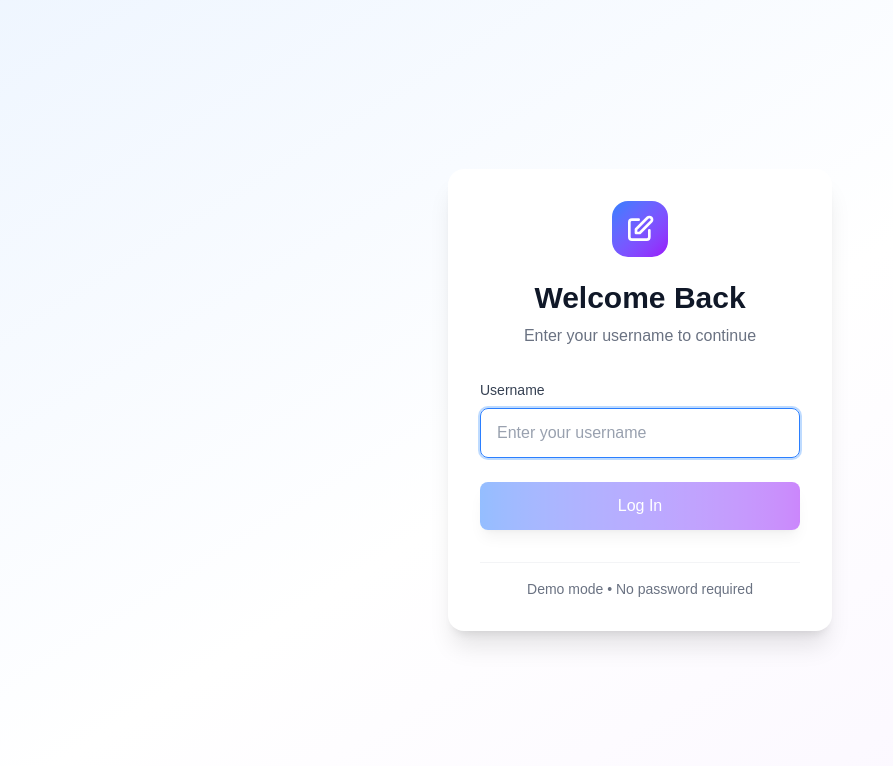
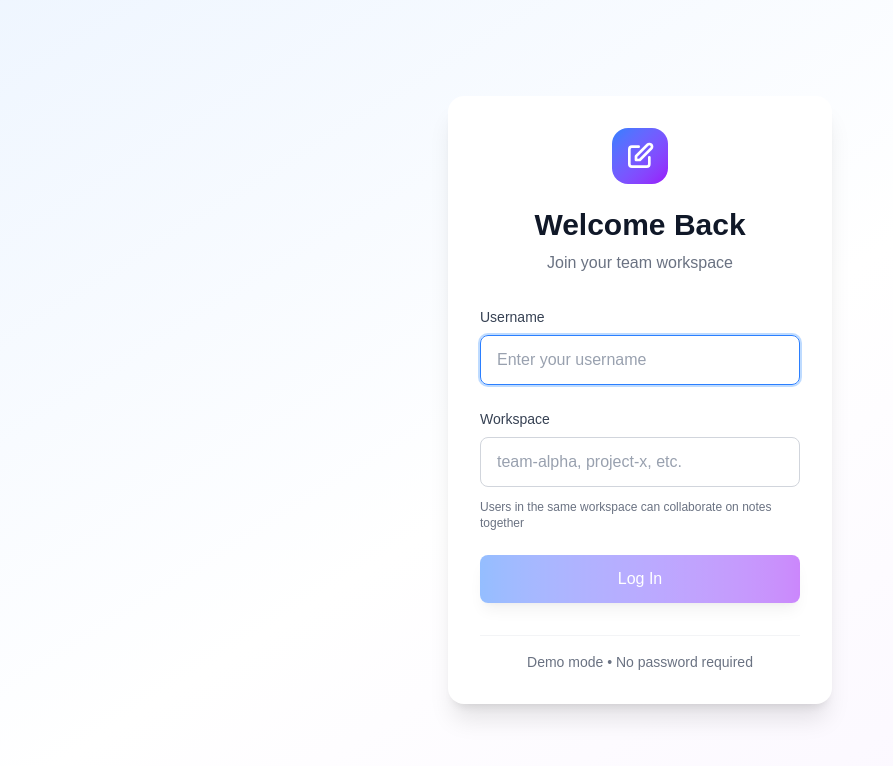
Before and after one commit to bernard2b/note-taker-convex-app, a React (Vite) app: page / in a window 1280 px wide. Shown: the top 766 px of the page, without its empty margins (0-893 px from the left). Built offline with nearby package versions, Linux system fonts and the light colour scheme; no server answers.

Commit message:
add workspaces

```diff
--- a/convex/ai.ts
+++ b/convex/ai.ts
@@ -15,6 +15,7 @@ import { api } from "./_generated/api";
 export const generateRandomNote = action({
   args: {
     userId: v.string(),
+    workspace: v.string(),
   },
   returns: v.object({
     title: v.string(),
@@ -87,6 +88,7 @@ export const generateRandomNote = action({
       // This demonstrates the ACTION -> MUTATION pattern
       const noteId = await ctx.runMutation(api.notes.createNote, {
         userId: args.userId,
+        workspace: args.workspace,
         title,
         content,
       });
--- a/convex/auth.ts
+++ b/convex/auth.ts
@@ -5,12 +5,14 @@ import { api } from "./_generated/api";
 export const loginDemoUser = mutation({
   args: {
     username: v.string(),
+    workspace: v.string(),
   },
   returns: v.object({
     _id: v.id("users"),
     _creationTime: v.number(),
     username: v.string(),
     displayName: v.string(),
+    workspace: v.string(),
     lastActive: v.number(),
   }),
   handler: async (ctx, args) => {
@@ -26,7 +28,9 @@ export const loginDemoUser = mutation({
     let isNewUser = false;
 
     if (existingUser) {
+      // Update existing user's workspace and lastActive
       await ctx.db.patch(existingUser._id, {
+        workspace: args.workspace,
         lastActive: now,
       });
 
@@ -39,6 +43,7 @@ export const loginDemoUser = mutation({
       const userId = await ctx.db.insert("users", {
         username: args.username,
         displayName: args.username,
+        workspace: args.workspace,
         lastActive: now,
       });
 
@@ -59,6 +64,7 @@ export const loginDemoUser = mutation({
       userId: args.username,
       data: {
         username: args.username,
+        workspace: args.workspace,
         isNewUser,
       },
       executionTime,
@@ -117,6 +123,7 @@ export const getCurrentUser = query({
       _creationTime: v.number(),
       username: v.string(),
       displayName: v.string(),
+      workspace: v.string(),
       lastActive: v.number(),
     }),
     v.null(),
@@ -132,22 +139,28 @@ export const getCurrentUser = query({
 });
 
 export const getActiveUsers = query({
-  args: {},
+  args: {
+    workspace: v.string(),
+  },
   returns: v.array(
     v.object({
       _id: v.id("users"),
       _creationTime: v.number(),
       username: v.string(),
       displayName: v.string(),
+      workspace: v.string(),
       lastActive: v.number(),
     }),
   ),
-  handler: async (ctx, _args) => {
+  handler: async (ctx, args) => {
     const fiveMinutesAgo = Date.now() - 5 * 60 * 1000;
 
-    const allUsers = await ctx.db.query("users").collect();
+    const workspaceUsers = await ctx.db
+      .query("users")
+      .withIndex("by_workspace", (q) => q.eq("workspace", args.workspace))
+      .collect();
 
-    const activeUsers = allUsers.filter(
+    const activeUsers = workspaceUsers.filter(
       (user) => user.lastActive >= fiveMinutesAgo,
     );
 
--- a/convex/notes.ts
+++ b/convex/notes.ts
@@ -16,13 +16,14 @@ async function updateUserActivity(ctx: MutationCtx, userId: string) {
 
 export const listNotes = query({
   args: {
-    userId: v.string(),
+    workspace: v.string(),
   },
   returns: v.array(
     v.object({
       _id: v.id("notes"),
       _creationTime: v.number(),
       userId: v.string(),
+      workspace: v.string(),
       title: v.string(),
       content: v.string(),
       createdAt: v.number(),
@@ -32,7 +33,7 @@ export const listNotes = query({
   handler: async (ctx, args) => {
     const notes = await ctx.db
       .query("notes")
-      .withIndex("by_user_id", (q) => q.eq("userId", args.userId))
+      .withIndex("by_workspace", (q) => q.eq("workspace", args.workspace))
       .order("desc")
       .collect();
 
@@ -42,7 +43,7 @@ export const listNotes = query({
 
 export const searchNotes = query({
   args: {
-    userId: v.string(),
+    workspace: v.string(),
     searchString: v.string(),
   },
   returns: v.array(
@@ -50,6 +51,7 @@ export const searchNotes = query({
       _id: v.id("notes"),
       _creationTime: v.number(),
       userId: v.string(),
+      workspace: v.string(),
       title: v.string(),
       content: v.string(),
       createdAt: v.number(),
@@ -61,7 +63,7 @@ export const searchNotes = query({
 
     const allNotes = await ctx.db
       .query("notes")
-      .withIndex("by_user_id", (q) => q.eq("userId", args.userId))
+      .withIndex("by_workspace", (q) => q.eq("workspace", args.workspace))
       .collect();
 
     const matchingNotes = allNotes.filter(
@@ -77,6 +79,7 @@ export const searchNotes = query({
 export const createNote = mutation({
   args: {
     userId: v.string(),
+    workspace: v.string(),
     title: v.string(),
     content: v.string(),
   },
@@ -84,6 +87,7 @@ export const createNote = mutation({
     _id: v.id("notes"),
     _creationTime: v.number(),
     userId: v.string(),
+    workspace: v.string(),
     title: v.string(),
     content: v.string(),
     createdAt: v.number(),
@@ -98,6 +102,7 @@ export const createNote = mutation({
     const now = Date.now();
     const noteId = await ctx.db.insert("notes", {
       userId: args.userId,
+      workspace: args.workspace,
       title: args.title,
       content: args.content,
       createdAt: now,
@@ -131,6 +136,7 @@ export const createNote = mutation({
 export const updateNote = mutation({
   args: {
     userId: v.string(),
+    workspace: v.string(),
     noteId: v.id("notes"),
     title: v.string(),
     content: v.string(),
@@ -139,6 +145,7 @@ export const updateNote = mutation({
     _id: v.id("notes"),
     _creationTime: v.number(),
     userId: v.string(),
+    workspace: v.string(),
     title: v.string(),
     content: v.string(),
     createdAt: v.number(),
@@ -155,8 +162,9 @@ export const updateNote = mutation({
       throw new Error("Note not found");
     }
 
-    if (existingNote.userId !== args.userId) {
-      throw new Error("Unauthorized: You don't own this note");
+    // Check if user is in the same workspace as the note
+    if (existingNote.workspace !== args.workspace) {
+      throw new Error("Unauthorized: Note belongs to a different workspace");
     }
 
     const now = Date.now();
@@ -194,6 +202,7 @@ export const updateNote = mutation({
 export const deleteNote = mutation({
   args: {
     userId: v.string(),
+    workspace: v.string(),
     noteId: v.id("notes"),
   },
   returns: v.null(),
@@ -208,8 +217,9 @@ export const deleteNote = mutation({
       throw new Error("Note not found");
     }
 
-    if (existingNote.userId !== args.userId) {
-      throw new Error("Unauthorized: You don't own this note");
+    // Check if user is in the same workspace as the note
+    if (existingNote.workspace !== args.workspace) {
+      throw new Error("Unauthorized: Note belongs to a different workspace");
     }
 
     await ctx.db.delete(args.noteId);
--- a/convex/schema.ts
+++ b/convex/schema.ts
@@ -13,16 +13,22 @@ export default defineSchema({
   users: defineTable({
     username: v.string(),
     displayName: v.string(),
+    workspace: v.string(),
     lastActive: v.number(),
-  }).index("by_username", ["username"]),
+  })
+    .index("by_username", ["username"])
+    .index("by_workspace", ["workspace"]),
 
   notes: defineTable({
     userId: v.string(),
+    workspace: v.string(),
     title: v.string(),
     content: v.string(),
     createdAt: v.number(),
     updatedAt: v.number(),
-  }).index("by_user_id", ["userId"]),
+  })
+    .index("by_user_id", ["userId"])
+    .index("by_workspace", ["workspace"]),
 
   logs: defineTable({
     type: v.union(
--- a/src/App.tsx
+++ b/src/App.tsx
@@ -8,6 +8,7 @@ import { LogViewer } from "./components/LogPanel";
 
 export default function App() {
   const [username, setUsername] = useState<string | null>(null);
+  const [workspace, setWorkspace] = useState<string | null>(null);
 
   const loginDemoUser = useMutation(api.auth.loginDemoUser);
   const logoutUser = useMutation(api.auth.logoutUser);
@@ -15,22 +16,29 @@ export default function App() {
     api.auth.getCurrentUser,
     username ? { username } : "skip",
   );
-  const activeUsers = useQuery(api.auth.getActiveUsers) ?? [];
+  const activeUsers = useQuery(
+    api.auth.getActiveUsers,
+    workspace ? { workspace } : "skip",
+  ) ?? [];
   const stats = useQuery(api.logs.getStats);
 
   useEffect(() => {
     const storedUsername = localStorage.getItem("username");
-    if (storedUsername) {
+    const storedWorkspace = localStorage.getItem("workspace");
+    if (storedUsername && storedWorkspace) {
       setUsername(storedUsername);
+      setWorkspace(storedWorkspace);
       // Update user's lastActive timestamp on session restore
-      void loginDemoUser({ username: storedUsername });
+      void loginDemoUser({ username: storedUsername, workspace: storedWorkspace });
     }
   }, [loginDemoUser]);
 
-  const handleLogin = async (newUsername: string) => {
-    await loginDemoUser({ username: newUsername });
+  const handleLogin = async (newUsername: string, newWorkspace: string) => {
+    await loginDemoUser({ username: newUsername, workspace: newWorkspace });
     setUsername(newUsername);
+    setWorkspace(newWorkspace);
     localStorage.setItem("username", newUsername);
+    localStorage.setItem("workspace", newWorkspace);
   };
 
   const handleLogout = async () => {
@@ -38,16 +46,19 @@ export default function App() {
       await logoutUser({ username });
     }
     setUsername(null);
+    setWorkspace(null);
     localStorage.removeItem("username");
+    localStorage.removeItem("workspace");
   };
 
   const handleSwitchUser = async (newUsername: string) => {
-    await loginDemoUser({ username: newUsername });
+    if (!workspace) return;
+    await loginDemoUser({ username: newUsername, workspace });
     setUsername(newUsername);
     localStorage.setItem("username", newUsername);
   };
 
-  if (!username || !currentUser) {
+  if (!username || !workspace || !currentUser) {
     return <LoginScreen onLogin={handleLogin} />;
   }
 
@@ -63,7 +74,7 @@ export default function App() {
       />
       <div className="flex-1 overflow-hidden">
         <SplitLayout
-          left={<NotesPanel userId={username} />}
+          left={<NotesPanel userId={username} workspace={workspace} />}
           right={<LogsPanel />}
         />
       </div>
@@ -71,18 +82,28 @@ export default function App() {
   );
 }
 
-function NotesPanel({ userId }: { userId: string }) {
+function NotesPanel({ userId, workspace }: { userId: string; workspace: string }) {
   return (
     <div className="h-full bg-white p-6 overflow-auto">
       <div className="max-w-4xl mx-auto">
         <div className="mb-8">
-          <h2 className="text-2xl font-bold text-gray-900">Your Notes</h2>
-          <p className="text-gray-600 mt-1">
-            Manage and organize your thoughts
-          </p>
+          <div className="flex items-center justify-between">
+            <div>
+              <h2 className="text-2xl font-bold text-gray-900">Team Notes</h2>
+              <p className="text-gray-600 mt-1">
+                Collaborative workspace: <span className="font-medium text-blue-600">{workspace}</span>
+              </p>
+            </div>
+            <div className="px-3 py-1 bg-blue-100 text-blue-800 rounded-full text-sm font-medium">
+              <svg className="w-4 h-4 inline-block mr-1" fill="currentColor" viewBox="0 0 20 20">
+                <path d="M9 6a3 3 0 11-6 0 3 3 0 016 0zM17 6a3 3 0 11-6 0 3 3 0 016 0zM12.93 17c.046-.327.07-.66.07-1a6.97 6.97 0 00-1.5-4.33A5 5 0 0119 16v1h-6.07zM6 11a5 5 0 015 5v1H1v-1a5 5 0 015-5z" />
+              </svg>
+              Shared
+            </div>
+          </div>
         </div>
 
-        <NoteList userId={userId} />
+        <NoteList userId={userId} workspace={workspace} />
       </div>
     </div>
   );
--- a/src/components/Auth/LoginScreen.tsx
+++ b/src/components/Auth/LoginScreen.tsx
@@ -1,19 +1,20 @@
 import { useState } from "react";
 
 type LoginScreenProps = {
-  onLogin: (username: string) => void | Promise<void>;
+  onLogin: (username: string, workspace: string) => void | Promise<void>;
 };
 
 export function LoginScreen({ onLogin }: LoginScreenProps) {
   const [username, setUsername] = useState("");
+  const [workspace, setWorkspace] = useState("");
   const [isLoading, setIsLoading] = useState(false);
 
   const handleSubmit = (e: React.FormEvent) => {
     e.preventDefault();
-    if (!username.trim()) return;
+    if (!username.trim() || !workspace.trim()) return;
 
     setIsLoading(true);
-    void Promise.resolve(onLogin(username.trim())).finally(() => {
+    void Promise.resolve(onLogin(username.trim(), workspace.trim())).finally(() => {
       setIsLoading(false);
     });
   };
@@ -40,7 +41,7 @@ export function LoginScreen({ onLogin }: LoginScreenProps) {
               </svg>
             </div>
             <h1 className="text-3xl font-bold text-gray-900">Welcome Back</h1>
-            <p className="text-gray-500">Enter your username to continue</p>
+            <p className="text-gray-500">Join your team workspace</p>
           </div>
 
           {/* Form */}
@@ -64,9 +65,30 @@ export function LoginScreen({ onLogin }: LoginScreenProps) {
               />
             </div>
 
+            <div className="space-y-2">
+              <label
+                htmlFor="workspace"
+                className="block text-sm font-medium text-gray-700"
+              >
+                Workspace
+              </label>
+              <input
+                id="workspace"
+                type="text"
+                value={workspace}
+                onChange={(e) => setWorkspace(e.target.value)}
+                placeholder="team-alpha, project-x, etc."
+                className="w-full px-4 py-3 rounded-lg border border-gray-300 focus:border-blue-500 focus:ring-2 focus:ring-blue-200 transition-colors outline-none text-gray-900 placeholder-gray-400"
+                disabled={isLoading}
+              />
+              <p className="text-xs text-gray-500 mt-1">
+                Users in the same workspace can collaborate on notes together
+              </p>
+            </div>
+
             <button
               type="submit"
-              disabled={!username.trim() || isLoading}
+              disabled={!username.trim() || !workspace.trim() || isLoading}
               className="w-full py-3 px-4 bg-gradient-to-r from-blue-500 to-purple-600 text-white font-medium rounded-lg hover:from-blue-600 hover:to-purple-700 focus:outline-none focus:ring-2 focus:ring-purple-500 focus:ring-offset-2 disabled:opacity-50 disabled:cursor-not-allowed transition-all duration-200 shadow-lg hover:shadow-xl"
             >
               {isLoading ? (
--- a/src/components/NotePanel/NoteForm.tsx
+++ b/src/components/NotePanel/NoteForm.tsx
@@ -4,11 +4,12 @@ import { api } from "../../../convex/_generated/api";
 
 type NoteFormProps = {
   userId: string;
+  workspace: string;
   onCancel?: () => void;
   onSuccess?: () => void;
 };
 
-export function NoteForm({ userId, onCancel, onSuccess }: NoteFormProps) {
+export function NoteForm({ userId, workspace, onCancel, onSuccess }: NoteFormProps) {
   const [title, setTitle] = useState("");
   const [content, setContent] = useState("");
   const [isSubmitting, setIsSubmitting] = useState(false);
@@ -64,6 +65,7 @@ export function NoteForm({ userId, onCancel, onSuccess }: NoteFormProps) {
     try {
       await createNote({
         userId,
+        workspace,
         title: title.trim(),
         content: content.trim() || "No content",
       });
```
Also changed, not shown: src/components/NotePanel/NoteItem.tsx (+16 -4 lines), src/components/NotePanel/NoteList.tsx (+7 -3 lines).
